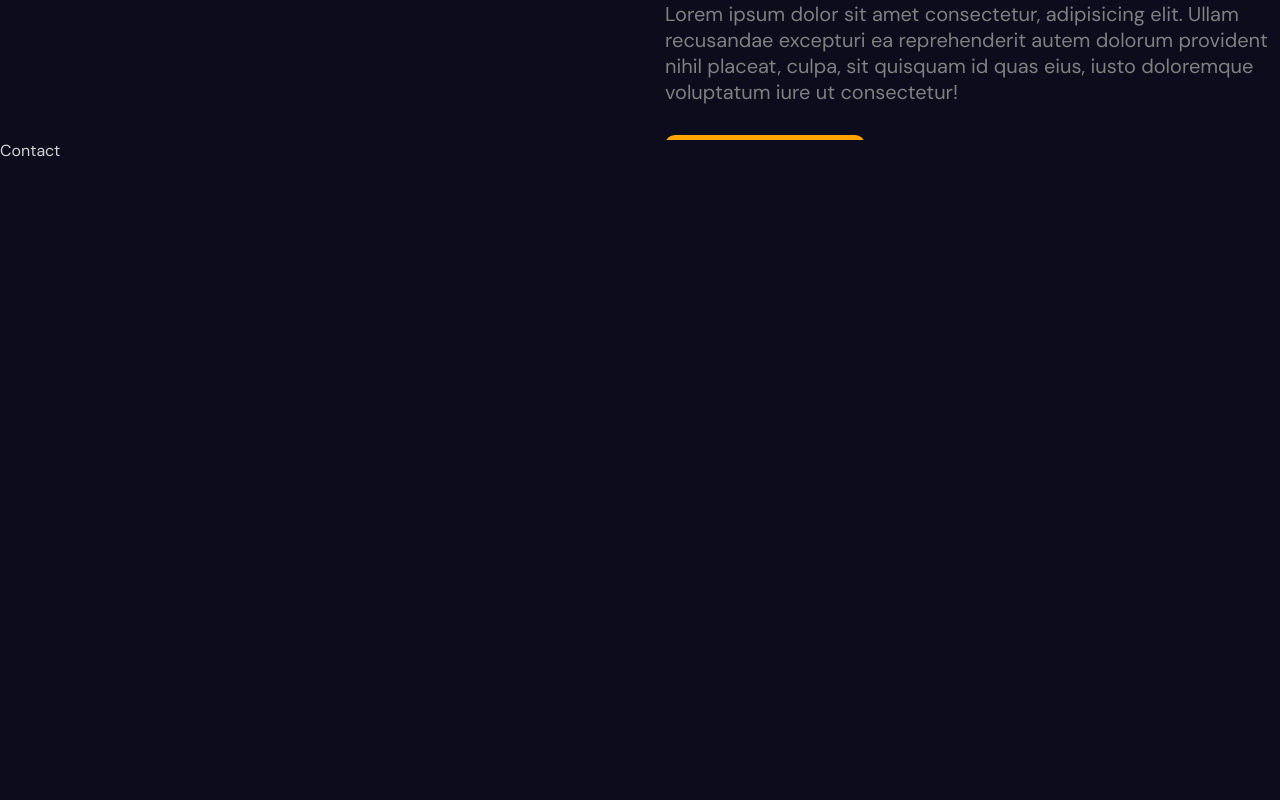
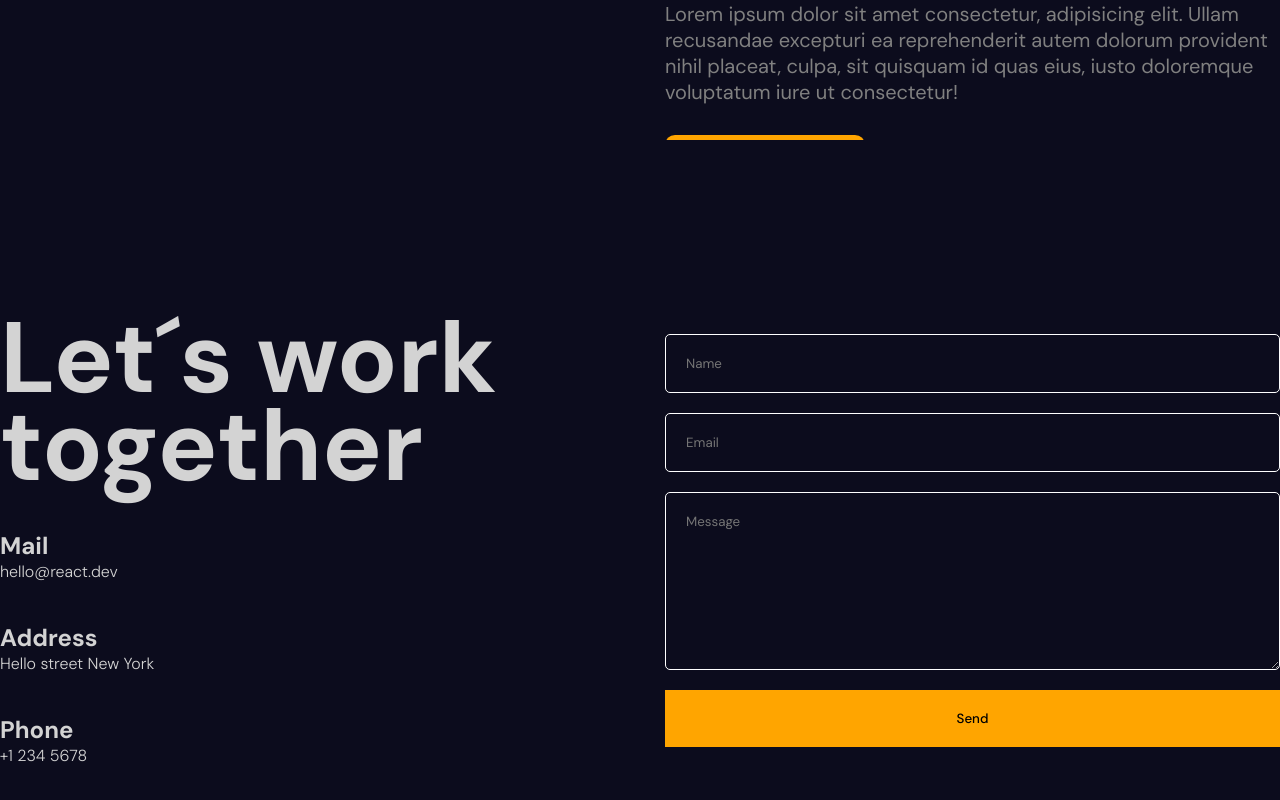
Before and after one commit to Angel-M-R/framer-motion-project, a React (Vite) app: page / in a window 1280 px wide. Shown: the part 6413-7213 px from the top of the page. Built offline with nearby package versions, Linux system fonts and the light colour scheme.

Commit message:
contact section

```diff
--- a/src/App.jsx
+++ b/src/App.jsx
@@ -1,4 +1,5 @@
 import "./app.scss"
+import Contact from "./sections/contact/Contact";
 import Hero from "./sections/hero/Hero";
 import Navbar from "./sections/navbar/Navbar";
 import Portfolio from "./sections/portfolio/Portfolio";
@@ -21,7 +22,9 @@
       <Parallax type="portfolio"/>
     </section>
     <Portfolio/>
-    <section id="Contact">Contact</section>
+    <section id="Contact">
+      <Contact/>
+    </section>
   </div>;
 };
 
--- /dev/null
+++ b/src/sections/contact/Contact.jsx
@@ -0,0 +1,81 @@
+import { useRef, useState } from "react";
+import "./contact.scss"
+import {motion, useInView} from "framer-motion";
+
+const variants={
+  initial: {
+    y: 500,
+    opacity: 0
+  },
+  animate: {
+    y: 0,
+    opacity: 1,
+    transition: {
+      duration: 0.5,
+      staggerChildren: 0.2,
+    }
+  }
+}
+
+const Contact = () => {
+  const ref = useRef();
+  const formRef = useRef();
+  const [error, setError] = useState(false);
+  const [success, setSuccess] = useState(false);
+
+  const isInView = useInView(ref, { margin: "-100px" });
+
+  return (
+    <motion.div ref={ref} variants={variants} className="contact" initial="initial" whileInView="animate">
+      <motion.div variants={variants} className="textContainer">
+        <motion.h1 variants={variants}>Let´s work together</motion.h1>
+        <div className="item">
+          <h2>Mail</h2>
+          <span>hello@react.dev</span>
+        </div>
+        <motion.div variants={variants} className="item">
+          <h2>Address</h2>
+          <span>Hello street New York</span>
+        </motion.div>
+        <motion.div variants={variants} className="item">
+          <h2>Phone</h2>
+          <span>+1 234 5678</span>
+        </motion.div>
+      </motion.div>
+      <motion.div variants={variants} className="formContainer">
+        <motion.div className="emailSvg" initial={{opacity:1}} whileInView={{opacity:0}} transition={{delay: 2, duration:1}}>
+        <svg width="450px" height="450px" viewBox="0 0 32.666 32.666">
+            <motion.path
+              strokeWidth={0.2}
+              fill="none"
+              initial={{ pathLength: 0 }}
+              animate={isInView && { pathLength: 1 }}
+              transition={{ duration: 3 }}
+              d="M28.189,16.504h-1.666c0-5.437-4.422-9.858-9.856-9.858l-0.001-1.664C23.021,4.979,28.189,10.149,28.189,16.504z
+            M16.666,7.856L16.665,9.52c3.853,0,6.983,3.133,6.981,6.983l1.666-0.001C25.312,11.735,21.436,7.856,16.666,7.856z M16.333,0
+            C7.326,0,0,7.326,0,16.334c0,9.006,7.326,16.332,16.333,16.332c0.557,0,1.007-0.45,1.007-1.006c0-0.559-0.45-1.01-1.007-1.01
+            c-7.896,0-14.318-6.424-14.318-14.316c0-7.896,6.422-14.319,14.318-14.319c7.896,0,14.317,6.424,14.317,14.319
+            c0,3.299-1.756,6.568-4.269,7.954c-0.913,0.502-1.903,0.751-2.959,0.761c0.634-0.377,1.183-0.887,1.591-1.529
+            c0.08-0.121,0.186-0.228,0.238-0.359c0.328-0.789,0.357-1.684,0.555-2.518c0.243-1.064-4.658-3.143-5.084-1.814
+            c-0.154,0.492-0.39,2.048-0.699,2.458c-0.275,0.366-0.953,0.192-1.377-0.168c-1.117-0.952-2.364-2.351-3.458-3.457l0.002-0.001
+            c-0.028-0.029-0.062-0.061-0.092-0.092c-0.031-0.029-0.062-0.062-0.093-0.092v0.002c-1.106-1.096-2.506-2.34-3.457-3.459
+            c-0.36-0.424-0.534-1.102-0.168-1.377c0.41-0.311,1.966-0.543,2.458-0.699c1.326-0.424-0.75-5.328-1.816-5.084
+            c-0.832,0.195-1.727,0.227-2.516,0.553c-0.134,0.057-0.238,0.16-0.359,0.24c-2.799,1.774-3.16,6.082-0.428,9.292
+            c1.041,1.228,2.127,2.416,3.245,3.576l-0.006,0.004c0.031,0.031,0.063,0.06,0.095,0.09c0.03,0.031,0.059,0.062,0.088,0.095
+            l0.006-0.006c1.16,1.118,2.535,2.765,4.769,4.255c4.703,3.141,8.312,2.264,10.438,1.098c3.67-2.021,5.312-6.338,5.312-9.719
+            C32.666,7.326,25.339,0,16.333,0z"
+            />
+          </svg>
+        </motion.div>
+        <motion.form initial={{opacity:0}} whileInView={{opacity:1}} transition={{delay: 2.8, duration:1}}>
+          <input type="text" required placeholder="Name"/>
+          <input type="email" required placeholder="Email"/>
+          <textarea rows={8} placeholder="Message" />
+          <button>Send</button>
+        </motion.form>
+      </motion.div>
+    </motion.div>
+  )
+}
+
+export default Contact
--- /dev/null
+++ b/src/sections/contact/contact.scss
@@ -0,0 +1,57 @@
+.contact{
+  height: 100%;
+  max-width: 1366px;
+  margin: auto;
+  display: flex;
+  align-items: center;
+  gap: 50px;
+
+  .textContainer{
+    flex:1;
+    display: flex;
+    flex-direction: column;
+    gap:40px;
+
+    h1{
+      font-size: 100px;
+      line-height: 88px;
+    }
+
+    span{
+      font-weight: 300;
+    }
+  }
+
+  .formContainer{
+    flex:1;
+    position: relative;
+
+    .emailSvg{
+      position: absolute;
+      margin: auto;
+      stroke: orange;
+    }
+
+    form{
+      display: flex;
+      flex-direction: column;
+      gap: 20px;
+    }
+
+    input, textArea{
+      padding: 20px;
+      background-color: transparent;
+      border: 1px solid white;
+      color: white;
+      border-radius: 5px;
+    }
+    button{
+      padding: 20px;
+      border: none;
+      background-color: orange;
+      cursor: pointer;
+      font-weight: 500;
+    }
+  }
+
+}
```
